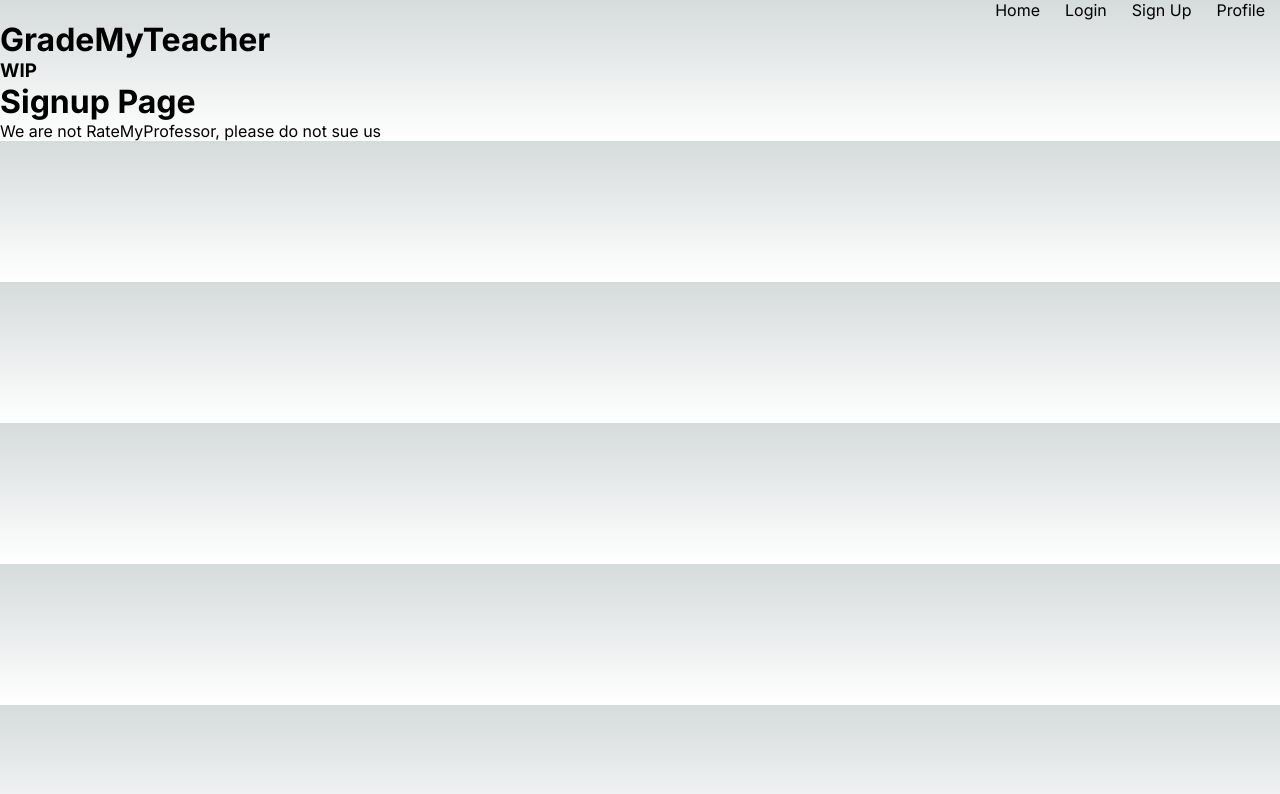
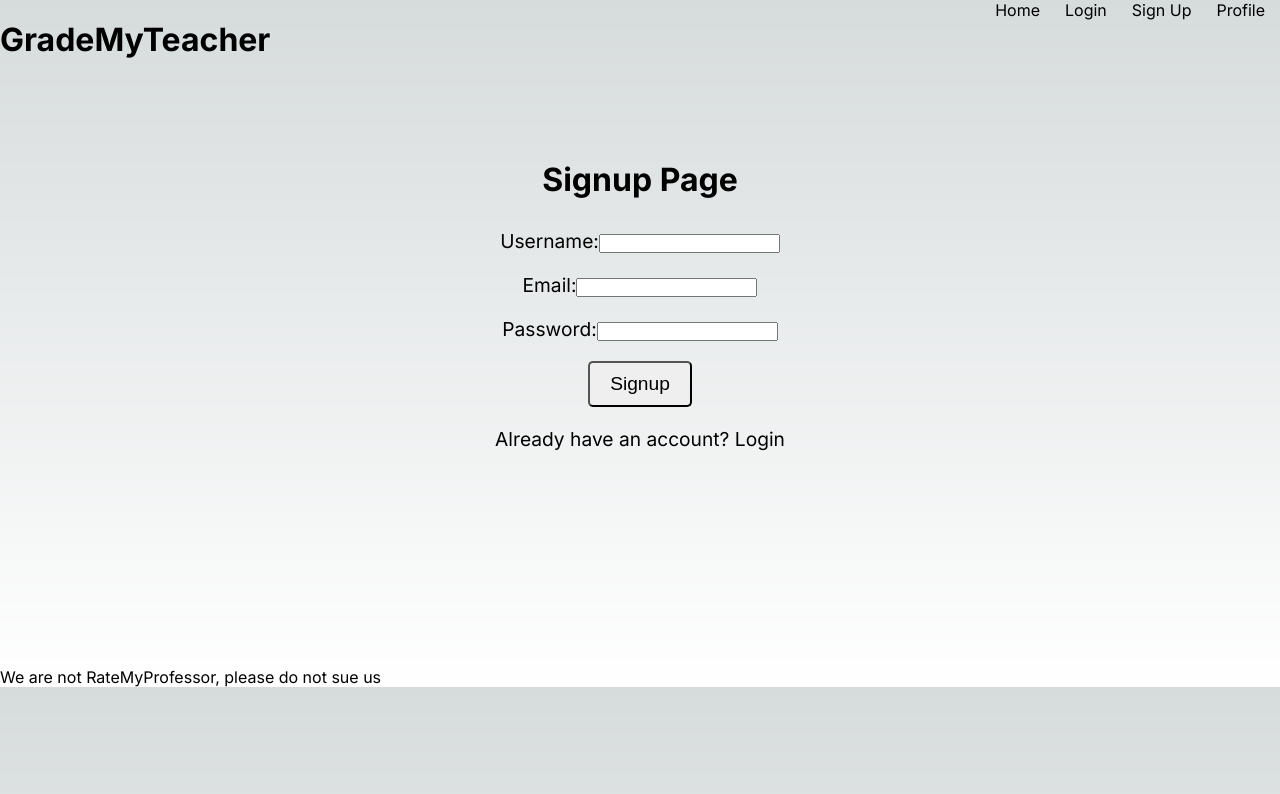
Before and after one commit to darrelawah/GradeMyTeacher, a Next.js app: page /signup in a window 1280 px wide. Shown: the top 794 px of the page. Built offline with nearby package versions, Linux system fonts and the light colour scheme.

Commit message:
working login/signup pages

```diff
--- a/app/components/Navbar.js
+++ b/app/components/Navbar.js
@@ -16,7 +16,7 @@
           </Link>
         </li>
         <li style={{ marginLeft: '10px' }}>
-          <Link href="/login">
+          <Link href="/signup">
             Sign Up
           </Link>
         </li>
--- a/app/layout.js
+++ b/app/layout.js
@@ -23,9 +23,6 @@
           </h1>
         </div>
         <div>
-          <h3>
-            WIP
-          </h3>
         </div>
       {children}
       <FooterBar/>
--- a/app/signup/page.js
+++ b/app/signup/page.js
@@ -1,10 +1,31 @@
 import React from 'react';
+import Link from 'next/link';
 
 const SignupPage = () => {
   return (
-    <div>
-      <h1>Signup Page</h1>
-      {/* Add signup form or content here */}
+    <div style={{ display: 'flex', flexDirection: 'column', alignItems: 'center', justifyContent: 'center', minHeight: 'calc(100vh - 96px)', marginTop: '-1in' }}>
+      <div style={{ textAlign: 'center' }}>
+        <h1 style={{ fontSize: '2em', marginBottom: '30px' }}>Signup Page</h1>
+        <form style={{ width: '400px', textAlign: 'center', marginBottom: '20px' }}>
+          <div style={{ marginBottom: '20px' }}>
+            <label htmlFor="username" style={{ fontSize: '1.2em' }}>Username:</label>
+            <input type="text" id="username" name="username" required />
+          </div>
+          <div style={{ marginBottom: '20px' }}>
+            <label htmlFor="email" style={{ fontSize: '1.2em' }}>Email:</label>
+            <input type="email" id="email" name="email" required />
+          </div>
+          <div style={{ marginBottom: '20px' }}>
+            <label htmlFor="password" style={{ fontSize: '1.2em' }}>Password:</label>
+            <input type="password" id="password" name="password" required />
+          </div>
+          <button type="submit" style={{ fontSize: '1.2em', padding: '10px 20px', borderRadius: '5px' }}>Signup</button>
+        </form>
+        <p style={{ fontSize: '1.2em', marginBottom: '20px' }}>
+          Already have an account?{' '}
+          <Link href="/login">Login</Link>
+        </p>
+      </div>
     </div>
   );
 };
```
Also changed, not shown: app/login/page.js (+14 -11 lines).
